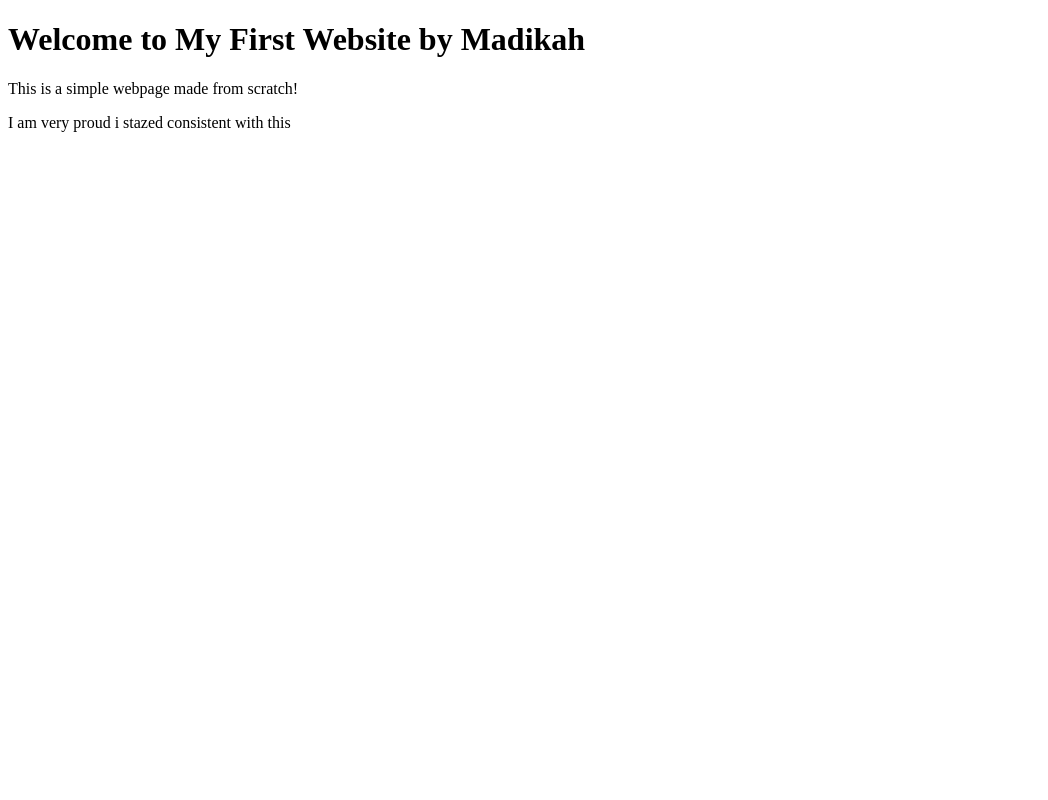
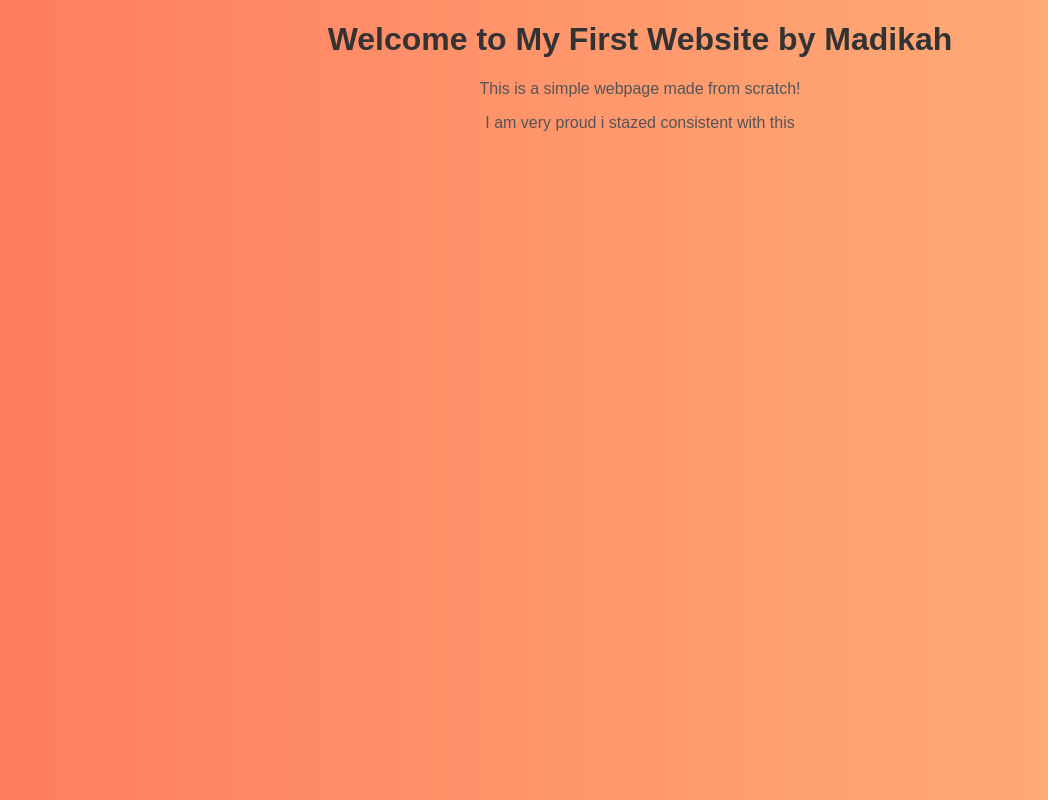
Before and after one commit to MaLeGy/MyFirstWebsite, a plain HTML site: page index.html in a window 1280 px wide. Shown: the whole page, without its empty margins (0-1048 px from the left). Drawn offline with Linux system fonts and the light colour scheme; files that its build step writes are made by us from their sources.

Commit message:
updated style and index

```diff
--- a/index.html
+++ b/index.html
@@ -13,4 +13,7 @@
     <p>This is a simple webpage made from scratch!</p>
     <p>I am very proud i stazed consistent with this</p>
 </body>
+
+<link rel="stylesheet" href="style.css">
+
 </html>
--- a/style.css/style.css
+++ b/style.css/style.css
@@ -0,0 +1,31 @@
+body {
+    background-color: #f4f4f4;
+    font-family: Arial, sans-serif;
+    text-align: center;
+
+    background-color: lightblue; /* Change to any color */
+
+
+    background-image: url('background.jpg'); /* Replace with your image file */
+    background-size: cover; /* Adjusts image to cover the entire screen */
+    background-position: center;
+    background-repeat: no-repeat;
+
+
+
+
+
+
+    background: linear-gradient(to right, #ff7e5f, #feb47b);
+
+
+
+}
+
+h1 {
+    color: #333;
+}
+
+p {
+    color: #555;
+}
```
